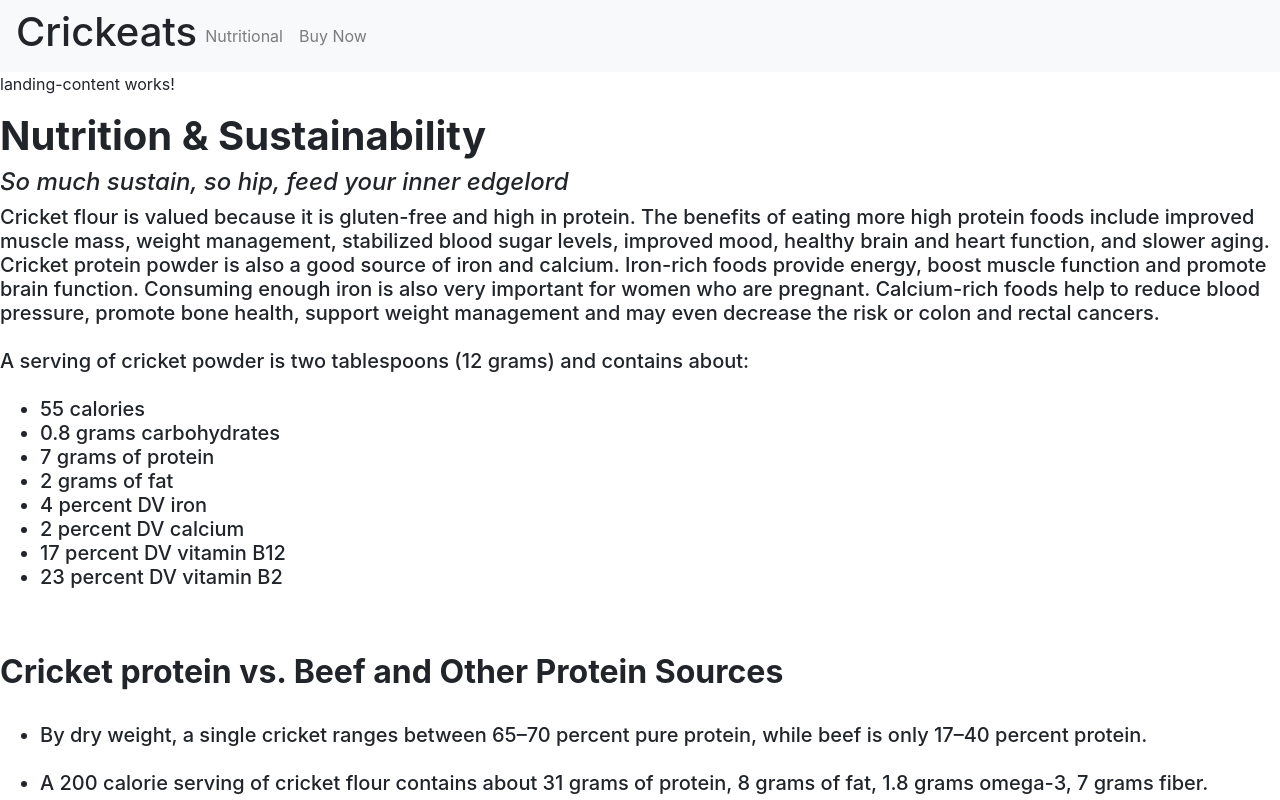
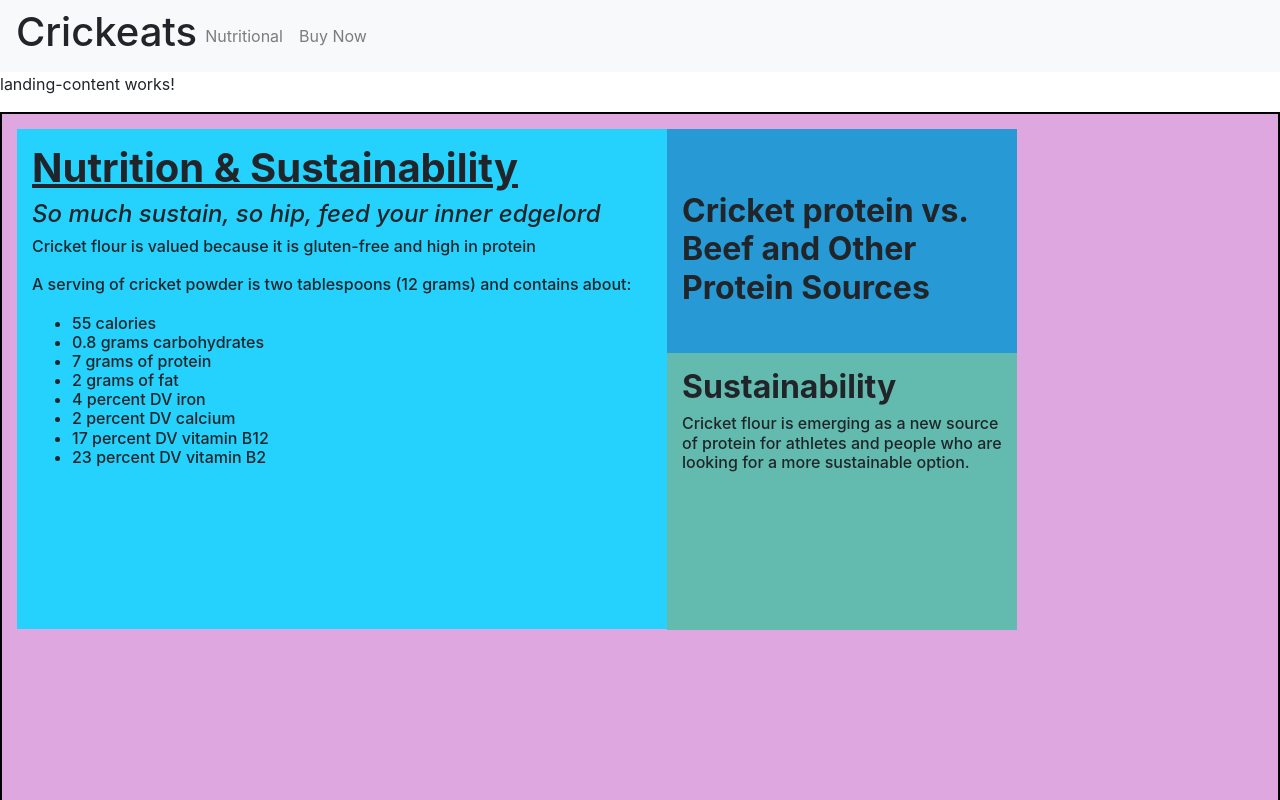
Before and after one commit to odonfrancisco/cricket-hack, an Angular app: page / in a window 1280 px wide. Shown: the top 800 px of the page. Built offline with nearby package versions, Linux system fonts and the light colour scheme.

Commit message:
restyling

```diff
--- a/src/app/landing-page/nutritional/nutritional.component.css
+++ b/src/app/landing-page/nutritional/nutritional.component.css
@@ -0,0 +1,49 @@
+h1 {
+  /* font: underline; */
+}
+
+h2 {
+  font-style: bold;
+}
+
+h5 {
+  font-size: 16px;
+}
+
+#main-container {
+  border: 2px;
+  border-color: black;
+  border-style: solid;
+  padding: 15px;
+  background-color: rgb(223, 167, 223)
+}
+
+#lightblue-container {
+  position: relative;
+  background-color: #24D2FD;
+  padding: 15px;
+  height: 500px;
+  width: 650px;
+}
+
+#darkblue-container {
+  position: relative;
+  background-color: #2799D4;
+  padding: 15px;
+  width: 350px;
+  height: 250px;
+  align-self: right;
+  left: 650px;
+  bottom: 500px;
+}
+
+#green-container {
+  position: relative;
+  background-color: #63BBB0;
+  padding: 15px;
+  width: 350px;
+  height: 277px;
+  align-self: Right;
+  left: 650px;
+  bottom: 550px;
+}
--- a/src/app/landing-page/nutritional/nutritional.component.html
+++ b/src/app/landing-page/nutritional/nutritional.component.html
@@ -1,20 +1,16 @@
 <header>
-  <h1><b> Nutrition & Sustainability </b></h1>
-  <h4> <i> So much sustain, so hip, feed your inner edgelord </i></h4>
+
 </header>
 
 <body>
+  <div id="main-container">
+    <div id='lightblue-container'>
       <h5>
-    Cricket flour is valued because it is gluten-free and high in protein. The benefits of eating more high protein
-    foods include improved muscle mass, weight management, stabilized blood sugar levels, improved mood, healthy brain
-    and heart function, and slower aging.
-
-    Cricket protein powder is also a good source of iron and calcium. Iron-rich foods provide energy, boost muscle
-    function and promote brain function. Consuming enough iron is also very important for women who are pregnant.
-    Calcium-rich foods help to reduce blood pressure, promote bone health, support weight management and may even
-    decrease the risk or colon and rectal cancers. <br><br>
-    A serving of cricket powder is two tablespoons (12 grams) and contains about:<br>
-    <br>
+        <h1><u><b> Nutrition & Sustainability </b></u></h1>
+        <h4> <i> So much sustain, so hip, feed your inner edgelord </i></h4>
+        Cricket flour is valued because it is gluten-free and high in protein
+        <br><br>
+        A serving of cricket powder is two tablespoons (12 grams) and contains about:<br><br>
         <ul>
 
           <li> 55 calories</li>
@@ -27,17 +23,26 @@
           <li> 23 percent DV vitamin B2</li>
 
         </ul>
+        <!--
+        Cricket protein powder is also a good source of iron and calcium. Iron-rich foods provide energy, boost muscle
+        function and promote brain function. Consuming enough iron is also very important for women who are pregnant.
+        Calcium-rich foods help to reduce blood pressure, promote bone health, support weight management and may even
+        decrease the risk or colon and rectal cancers. <br><br> -->
+
+        <br>
       </h5>
+    </div>
+    <div id="darkblue-container">
       <br><br>
       <h2> <b> Cricket protein vs. Beef and Other Protein Sources</b> </h2><br>
       <h5>
         <ul>
 
-      <li>By dry weight, a single cricket ranges between 65–70 percent pure protein, while beef is only 17–40
+          <!-- <li>By dry weight, a single cricket ranges between 65–70 percent pure protein, while beef is only 17–40
             percent
-        protein.</li><br>
+            protein.</li><br> -->
 
-      <li>A 200 calorie serving of cricket flour contains about 31 grams of protein, 8 grams of fat, 1.8 grams
+          <!-- <li>A 200 calorie serving of cricket flour contains about 31 grams of protein, 8 grams of fat, 1.8 grams
             omega-3,
             7
             grams fiber.</li><br>
@@ -58,16 +63,18 @@
           <li><b>Crickets require about 6 times less feeding than cattle, 4 times less than sheep and 2 times less
               than
               pigs to
-          produce the same amount of protein.</b></li><br>
+              produce the same amount of protein.</b></li><br> -->
 
         </ul>
       </h5>
+    </div>
     <br>
-  <b>
-    <h2> Sustainability</h2>
-  </b>
+
+    <div id="green-container">
+      <h2> <b> Sustainability </b></h2>
+
       <h5>Cricket flour is emerging as a new source of protein for athletes and people who are looking for a more
-    sustainable option. Crickets offer an ethically viable option for people who want to decrease red meat intake
-    but
-    need protien, and want to have sustianable food source in a well balanced diversified food source.</h5>
+        sustainable option. </h5>
+    </div>
+  </div>
 </body>
```
Lines whose indentation alone changed are shown as unchanged.
